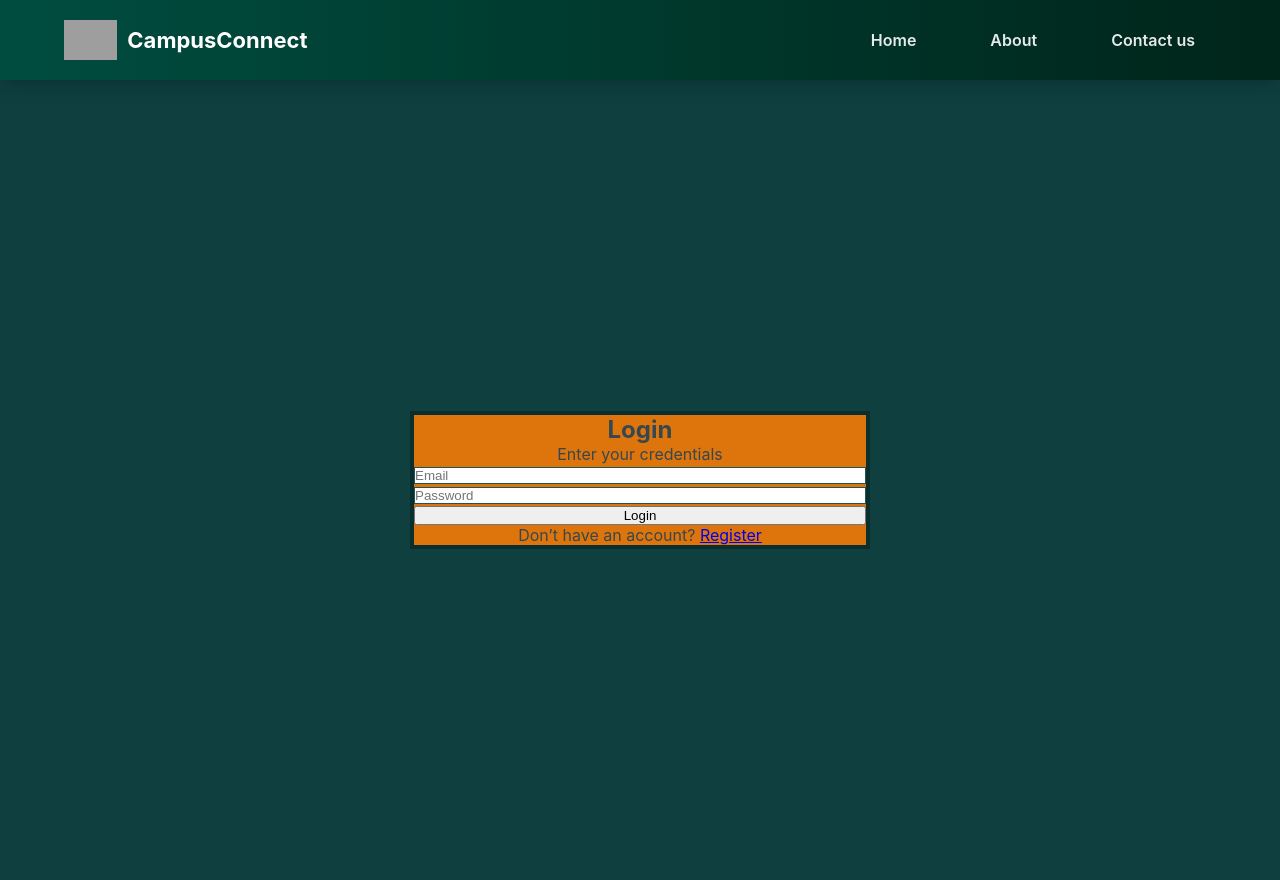
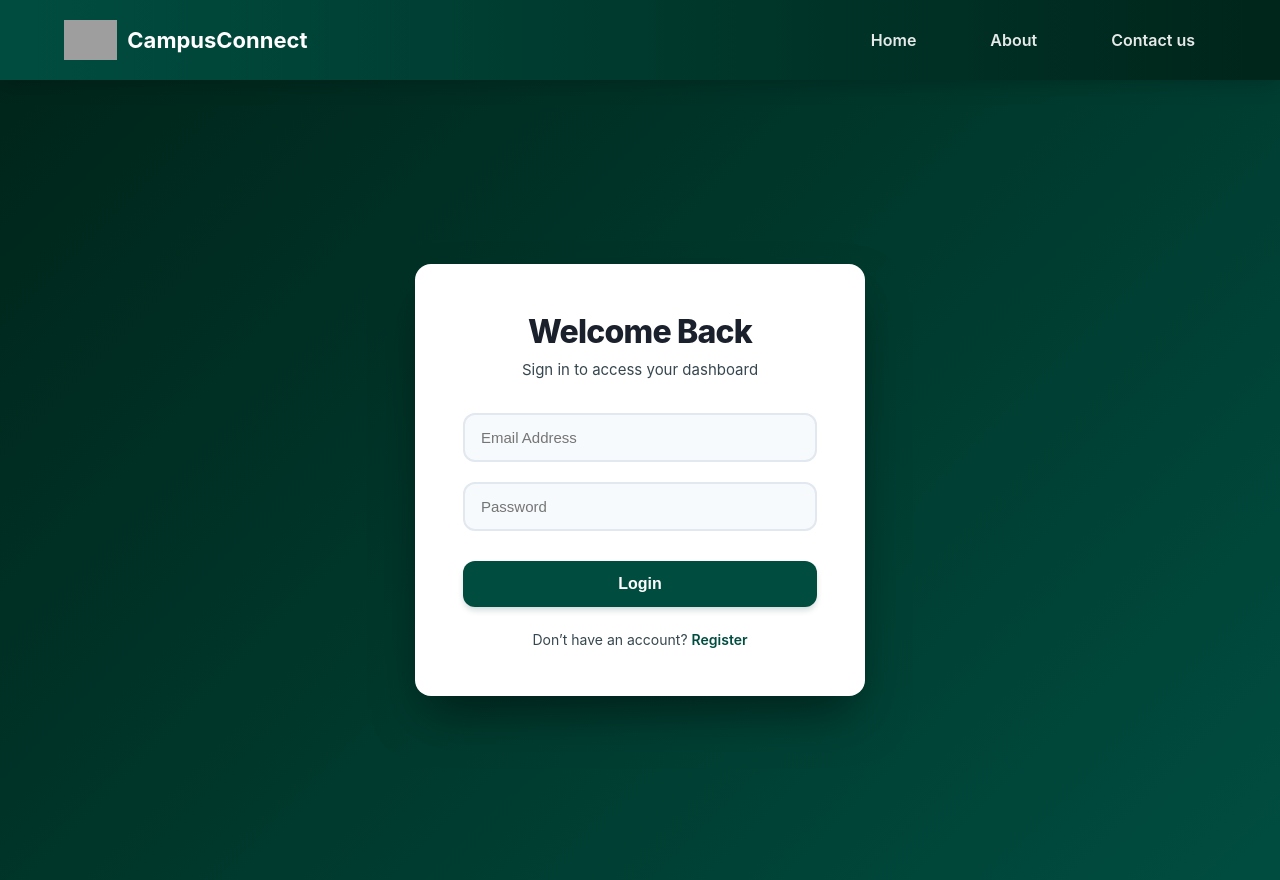
Before and after one commit to nittianchandani-1931/Campus-Connect, a Next.js app in the folder client/: page /login in a window 1280 px wide. Built offline with nearby package versions, Linux system fonts and the light colour scheme; grey boxes are pictures that could not be loaded.

Commit message:
And here is my modified login page

```diff
--- a/client/app/login/page.jsx
+++ b/client/app/login/page.jsx
@@ -11,47 +11,35 @@ export default function LoginPage() {
 
   const handleLogin = (e) => {
     e.preventDefault();
-    if (email === "student@example.com" && password === "password123") {
+    // Allow login for any non-empty credentials for now
+    if (email && password) {
       localStorage.setItem("token", "mock-jwt-token");
+      // Simulate getting a name from the email (e.g., student@... -> Student)
+      const mockName = email.split("@")[0].split(/[._]/)[0];
+      const firstName = mockName.charAt(0).toUpperCase() + mockName.slice(1);
+      localStorage.setItem("username", firstName);
 
       router.push("/dashboard");
     } else {
-      alert("Invalid credentials");
+      alert("Please enter both email and password");
     }
   };
 
   return (
-      <div className="min-h-screen flex items-center justify-center bg-[#0f3f3f]">
-        <form
-          onSubmit={handleLogin}
-          className="w-[460px] bg-[#DD750C] border-4 border-[#0b2f2f] rounded-3xl shadow-2xl px-10 py-12"
-        >
-          <h2 className="text-4xl font-bold text-center text-white mb-2">
-            Login
-          </h2>
+    <section className="auth-wrapper">
+      <div className="auth-card">
+        <h2>Welcome Back</h2>
+        <p className="subtitle">
+          Sign in to access your dashboard
+        </p>
 
-          <p className="text-center text-white/80 text-sm mb-6">
-            Enter your credentials
-          </p>
-
+        <form onSubmit={handleLogin} className="auth-form">
           <input
             type="email"
-            placeholder="Email"
+            placeholder="Email Address"
             value={email}
             onChange={(e) => setEmail(e.target.value)}
-            className="
-            w-full
-            mb-5
-            px-4
-            py-3
-            rounded-lg
-            border border-[#1e5555]
-            text-black
-            placeholder-gray-500
-            focus:outline-none
-            focus:ring-2
-            focus:ring-teal-600
-          "
+            required
           />
 
           <input
@@ -59,44 +47,17 @@ export default function LoginPage() {
             placeholder="Password"
             value={password}
             onChange={(e) => setPassword(e.target.value)}
-            className="
-            w-full
-            mb-6
-            px-4
-            py-3
-            rounded-lg
-            border border-[#1e5555]
-            text-black
-            placeholder-gray-500
-            focus:outline-none
-            focus:ring-2
-            focus:ring-teal-600
-          "
+            required
           />
 
-          <button
-            type="submit"
-            className="
-            w-full
-            py-3
-            rounded-lg
-            bg-teal-600
-            hover:bg-teal-700
-            text-white
-            font-semibold
-            transition
-          "
-          >
-            Login
-          </button>
+          <button type="submit">Login</button>
+        </form>
 
-          <p className="text-center text-sm text-white mt-5">
-            Don’t have an account?{" "}
-            <Link href="/register" className="text-teal-400 hover:underline">
-              Register
-            </Link>
-          </p>
-        </form>
+        <p className="auth-link">
+          Don’t have an account?
+          <Link href="/register">Register</Link>
+        </p>
       </div>
+    </section>
   );
 }
```
